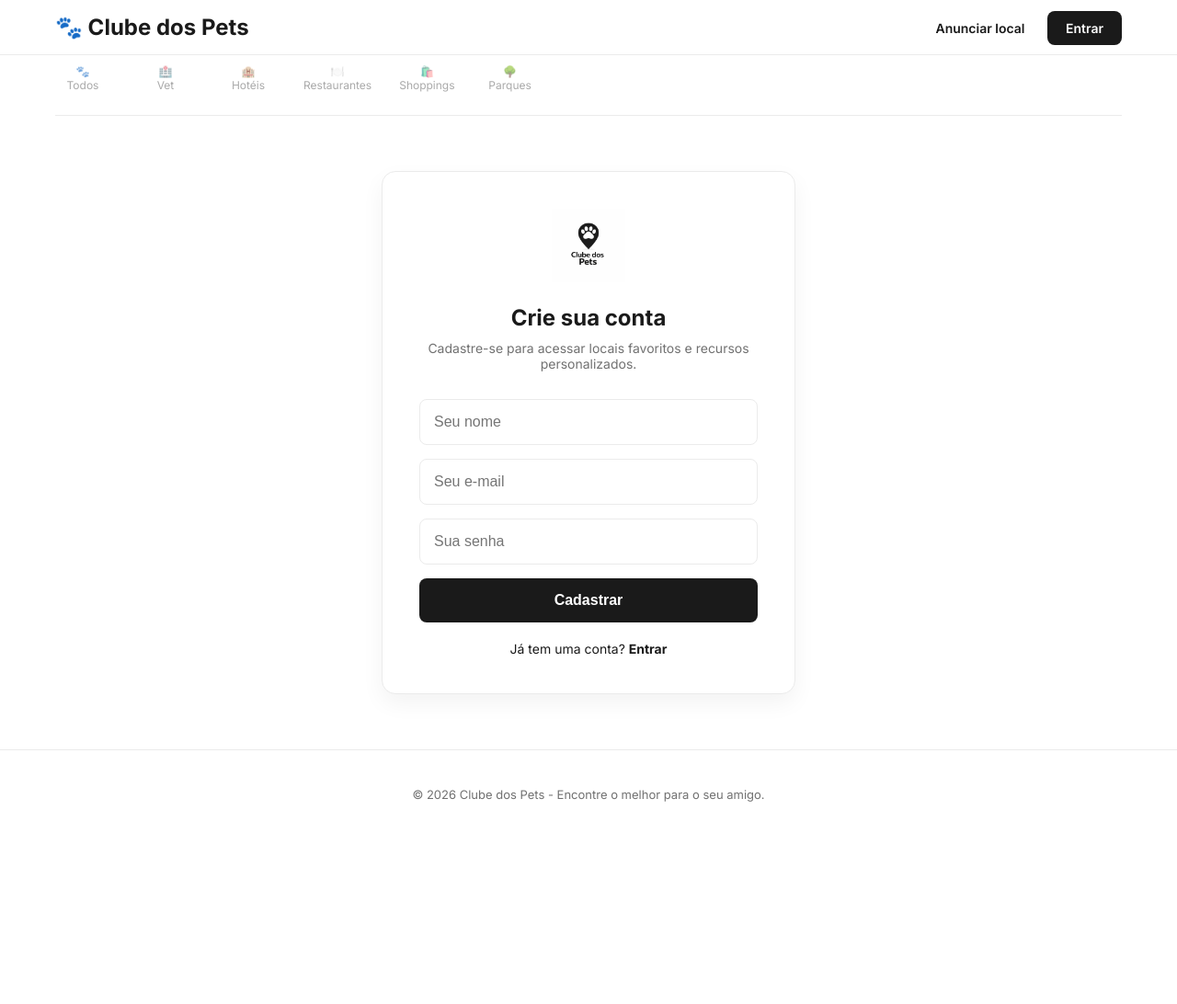
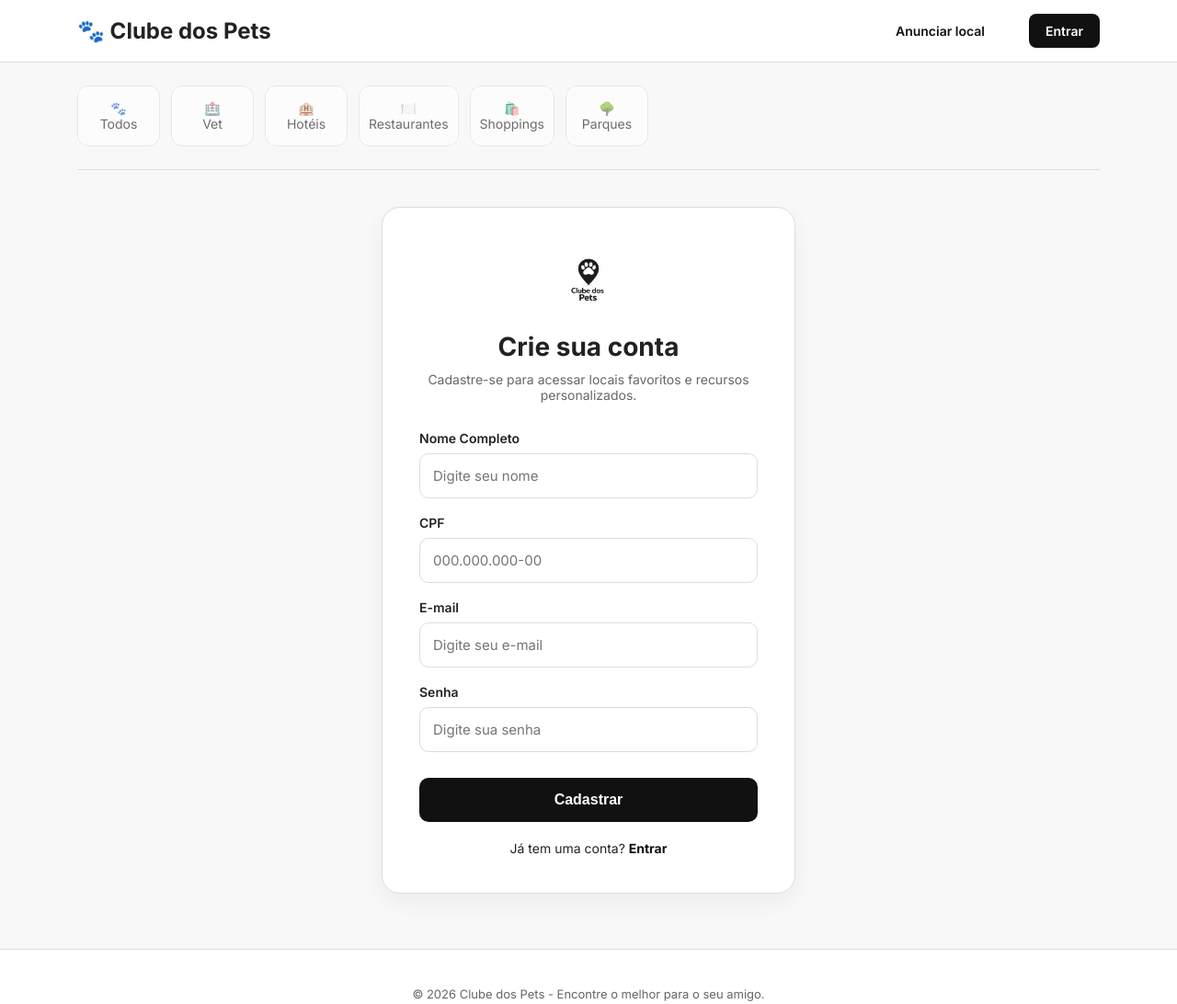
Before and after one commit to LemesdeMorais/Clube_dos_Pets_PI, a plain HTML site: page Web/cadastro-usuario.html in a window 1280 px wide. Shown: the whole page at 92% size. Before the commit the page ends 912 px from the top, so only its background shows below. Drawn offline with Linux system fonts and the light colour scheme.

Commit message:
Update cadastro-usuario.html
Inserido o CPF para cadastro

```diff
--- a/Web/cadastro-usuario.html
+++ b/Web/cadastro-usuario.html
@@ -1,26 +1,123 @@
 <!DOCTYPE html>
 <html lang="pt-br">
+
 <head>
     <meta charset="UTF-8">
     <meta name="viewport" content="width=device-width, initial-scale=1.0">
     <title>Cadastro - Clube dos Pets</title>
+
     <link href="https://fonts.googleapis.com/css2?family=Inter:wght@300;400;600;700&display=swap" rel="stylesheet">
     <link rel="stylesheet" href="style.css">
+
     <style>
+        * {
+            box-sizing: border-box;
+        }
+
+        body {
+            font-family: 'Inter', sans-serif;
+            margin: 0;
+            background: #f8f8f8;
+            color: #222;
+        }
+
+        :root {
+            --black: #111;
+            --gray: #666;
+            --light-gray: #ddd;
+            --white: #fff;
+        }
+
+        .container {
+            width: 90%;
+            max-width: 1200px;
+            margin: auto;
+        }
+
+        header {
+            background: white;
+            border-bottom: 1px solid var(--light-gray);
+            padding: 15px 0;
+        }
+
+        .header-content {
+            display: flex;
+            justify-content: space-between;
+            align-items: center;
+        }
+
+        nav {
+            display: flex;
+            gap: 10px;
+        }
+
+        .btn,
+        .btn-link {
+            text-decoration: none;
+            padding: 10px 18px;
+            border-radius: 8px;
+            font-size: 14px;
+            font-weight: 600;
+            transition: 0.3s;
+        }
+
+        .btn {
+            background: var(--black);
+            color: white;
+        }
+
+        .btn:hover {
+            opacity: 0.9;
+        }
+
+        .btn-link {
+            color: var(--black);
+        }
+
+        .categories {
+            display: flex;
+            gap: 12px;
+            overflow-x: auto;
+            padding: 25px 0;
+        }
+
+        .cat-item {
+            min-width: 90px;
+            background: white;
+            border: 1px solid var(--light-gray);
+            border-radius: 12px;
+            padding: 15px 10px;
+            text-align: center;
+            color: var(--black);
+            font-size: 14px;
+            transition: 0.3s;
+        }
+
+        .cat-item:hover {
+            transform: translateY(-2px);
+            border-color: var(--black);
+        }
+
         .login-container {
             max-width: 450px;
-            margin: 60px auto;
+            margin: 40px auto 60px;
             padding: 40px;
             border: 1px solid var(--light-gray);
-            border-radius: 15px;
+            border-radius: 20px;
+            background: white;
             text-align: center;
-            box-shadow: 0 10px 25px rgba(0,0,0,0.05);
-            background: white;
+            box-shadow: 0 10px 25px rgba(0, 0, 0, 0.05);
+        }
+
+        .login-container img {
+            height: 80px;
+            object-fit: contain;
+            margin-bottom: 10px;
         }
 
         .login-container h2 {
-            margin: 20px 0 10px;
-            font-size: 24px;
+            margin-bottom: 10px;
+            font-size: 28px;
         }
 
         .login-container p {
@@ -29,18 +126,30 @@
             font-size: 14px;
         }
 
-        .login-container input {
-            width: 100%;
-            padding: 15px;
-            margin-bottom: 15px;
-            border: 1px solid var(--light-gray);
-            border-radius: 8px;
-            font-size: 16px;
-            outline: none;
-            transition: border-color 0.3s;
+        .form-group {
+            margin-bottom: 18px;
+            text-align: left;
         }
 
-        .login-container input:focus {
+        .form-group label {
+            display: block;
+            margin-bottom: 8px;
+            font-size: 14px;
+            font-weight: 600;
+        }
+
+        .form-group input {
+            width: 100%;
+            padding: 14px;
+            border: 1px solid var(--light-gray);
+            border-radius: 10px;
+            font-size: 15px;
+            font-family: 'Inter', sans-serif;
+            transition: 0.3s;
+        }
+
+        .form-group input:focus {
+            outline: none;
             border-color: var(--black);
         }
 
@@ -48,17 +157,18 @@
             width: 100%;
             background: var(--black);
             color: white;
+            border: none;
             padding: 15px;
-            border: none;
-            border-radius: 8px;
+            border-radius: 10px;
             font-size: 16px;
-            font-weight: 600;
+            font-weight: 700;
             cursor: pointer;
-            transition: opacity 0.3s;
+            transition: 0.3s;
+            margin-top: 10px;
         }
 
         .btn-login:hover {
-            opacity: 0.9;
+            opacity: 0.92;
         }
 
         .signup-link {
@@ -75,52 +185,198 @@
         .signup-link a:hover {
             text-decoration: underline;
         }
+
+        footer {
+            padding: 40px 0;
+            text-align: center;
+            color: var(--gray);
+            font-size: 13px;
+            border-top: 1px solid var(--light-gray);
+            background: white;
+            margin-top: 40px;
+        }
+
+        @media (max-width: 768px) {
+
+            .header-content {
+                flex-direction: column;
+                gap: 15px;
+            }
+
+            nav {
+                justify-content: center;
+                width: 100%;
+            }
+
+            .login-container {
+                padding: 25px;
+            }
+        }
     </style>
 </head>
+
 <body>
 
 <header>
+
     <div class="container header-content">
-        <a href="index.html" style="text-decoration: none; color: inherit;"><h2>🐾 Clube dos Pets</h2></a>
+
+        <a href="index.html" style="text-decoration: none; color: inherit;">
+            <h2>🐾 Clube dos Pets</h2>
+        </a>
+
         <nav>
-            <a href="fornecedor.html" class="btn-link">Anunciar local</a>
-            <a href="login.html" class="btn">Entrar</a>
+            <a href="fornecedor.html" class="btn-link">
+                Anunciar local
+            </a>
+
+            <a href="login.html" class="btn">
+                Entrar
+            </a>
         </nav>
+
     </div>
+
 </header>
 
 <main class="container">
+
     <section class="categories">
-        <a href="index.html" class="cat-item" style="text-decoration: none;">🐾<br>Todos</a>
-        <a href="vet.html" class="cat-item" style="text-decoration: none;">🏥<br>Vet</a>
-        <a href="hoteis.html" class="cat-item" style="text-decoration: none;">🏨<br>Hotéis</a>
-        <a href="restaurantes.html" class="cat-item" style="text-decoration: none;">🍽️<br>Restaurantes</a>
-        <a href="shoppings.html" class="cat-item" style="text-decoration: none;">🛍️<br>Shoppings</a>
-        <a href="parques.html" class="cat-item" style="text-decoration: none;">🌳<br>Parques</a>
+
+        <a href="index.html" class="cat-item" style="text-decoration: none;">
+            🐾<br>Todos
+        </a>
+
+        <a href="vet.html" class="cat-item" style="text-decoration: none;">
+            🏥<br>Vet
+        </a>
+
+        <a href="hoteis.html" class="cat-item" style="text-decoration: none;">
+            🏨<br>Hotéis
+        </a>
+
+        <a href="restaurantes.html" class="cat-item" style="text-decoration: none;">
+            🍽️<br>Restaurantes
+        </a>
+
+        <a href="shoppings.html" class="cat-item" style="text-decoration: none;">
+            🛍️<br>Shoppings
+        </a>
+
+        <a href="parques.html" class="cat-item" style="text-decoration: none;">
+            🌳<br>Parques
+        </a>
+
     </section>
 
     <div class="login-container">
-        <img src="logo.jpeg" alt="Logo Clube dos Pets" style="height: 80px; object-fit: contain;">
+
+        <img src="logo.jpeg" alt="Logo Clube dos Pets">
+
         <h2>Crie sua conta</h2>
-        <p>Cadastre-se para acessar locais favoritos e recursos personalizados.</p>
+
+        <p>
+            Cadastre-se para acessar locais favoritos e recursos personalizados.
+        </p>
 
         <form id="formCadastroUsuario">
-            <input type="text" id="nome" placeholder="Seu nome" required>
-            <input type="email" id="emailCadastro" placeholder="Seu e-mail" required>
-            <input type="password" id="senhaCadastro" placeholder="Sua senha" required>
-            <button type="submit" class="btn-login">Cadastrar</button>
+
+            <div class="form-group">
+
+                <label for="nome">Nome Completo</label>
+
+                <input
+                    type="text"
+                    id="nome"
+                    placeholder="Digite seu nome"
+                    required
+                >
+
+            </div>
+
+            <div class="form-group">
+
+                <label for="cpf">CPF</label>
+
+                <input
+                    type="text"
+                    id="cpf"
+                    placeholder="000.000.000-00"
+                    maxlength="14"
+                    required
+                >
+
+            </div>
+
+            <div class="form-group">
+
+                <label for="emailCadastro">E-mail</label>
+
+                <input
+                    type="email"
+                    id="emailCadastro"
+                    placeholder="Digite seu e-mail"
+                    required
+                >
+
+            </div>
+
+            <div class="form-group">
+
+                <label for="senhaCadastro">Senha</label>
+
+                <input
+                    type="password"
+                    id="senhaCadastro"
+                    placeholder="Digite sua senha"
+                    required
+                >
+
+            </div>
+
+            <button type="submit" class="btn-login">
+                Cadastrar
+            </button>
+
         </form>
 
         <div class="signup-link">
-            Já tem uma conta? <a href="login.html">Entrar</a>
+            Já tem uma conta?
+            <a href="login.html">Entrar</a>
         </div>
+
     </div>
+
 </main>
 
-<footer style="padding: 40px 0; text-align: center; color: var(--gray); font-size: 13px; border-top: 1px solid var(--light-gray); margin-top: 50px;">
-    <p>© 2026 Clube dos Pets - Encontre o melhor para o seu amigo.</p>
+<footer>
+
+    <p>
+        © 2026 Clube dos Pets - Encontre o melhor para o seu amigo.
+    </p>
+
 </footer>
 
+<script>
+
+    // Máscara CPF
+    const campoCpf = document.getElementById('cpf');
+
+    campoCpf.addEventListener('input', (e) => {
+
+        let valor = e.target.value.replace(/\D/g, '');
+
+        valor = valor.replace(/(\d{3})(\d)/, '$1.$2');
+        valor = valor.replace(/(\d{3})(\d)/, '$1.$2');
+        valor = valor.replace(/(\d{3})(\d{1,2})$/, '$1-$2');
+
+        e.target.value = valor;
+
+    });
+
+</script>
+
 <script src="script.js"></script>
+
 </body>
 </html>
```
